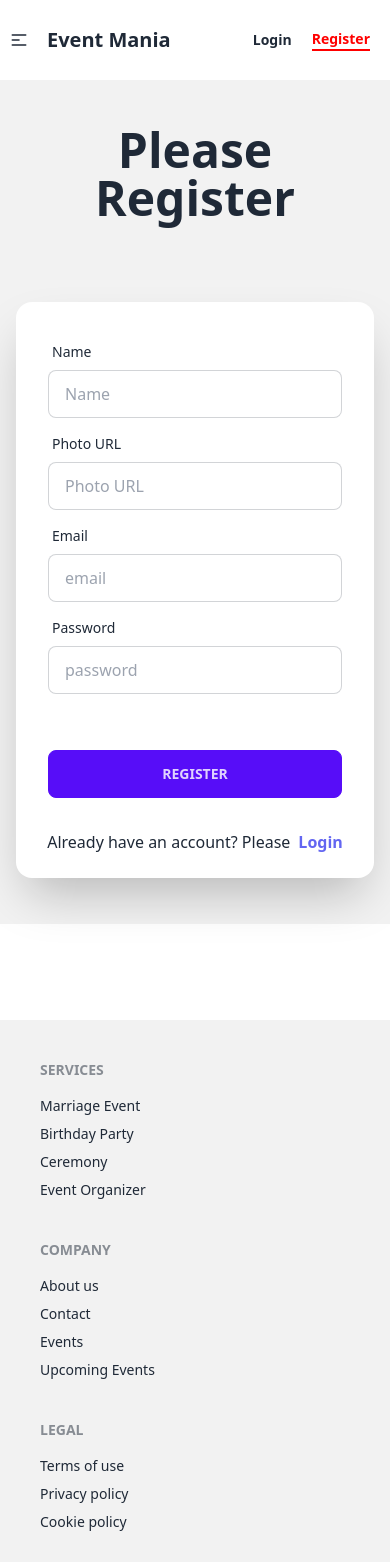
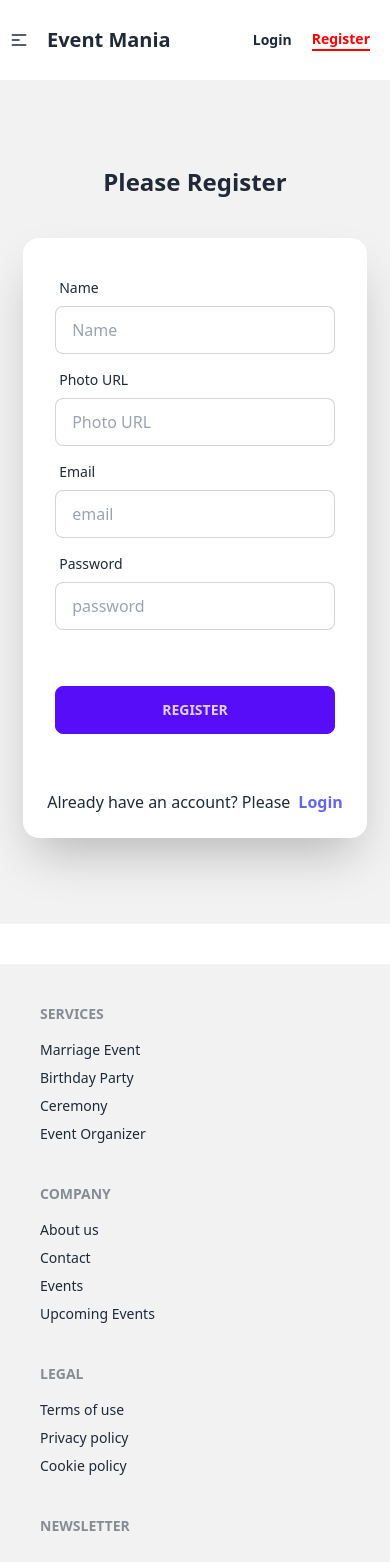
Before and after one commit to mamun-prodhan/event-mania, a React (Vite) app: page /register in a window 390 px wide. Shown: the top 1562 px of the page. Built offline with nearby package versions, Linux system fonts and the light colour scheme; no server answers.

Commit message:
responsive completed

```diff
--- a/src/Pages/Blogs/Blogs.jsx
+++ b/src/Pages/Blogs/Blogs.jsx
@@ -53,7 +53,7 @@ const Blogs = () => {
     },
   ];
   return (
-    <div className="my-8 lg:my-10">
+    <div className="my-8 lg:my-10 px-3 md:px-4 lg:px-0">
       <div className="text-center">
         <h2 className="text-3xl lg:text-4xl font-bold">EVENT MANIA</h2>
         <h2 className="text-xl md:text-2xl font-semibold my-4 lg:my-6">
--- a/src/Pages/Blogs/BlogsCard.jsx
+++ b/src/Pages/Blogs/BlogsCard.jsx
@@ -1,8 +1,8 @@
 const BlogsCard = ({ event }) => {
   const { eventName, photo, title, description } = event;
   return (
-    <div className="border rounded-lg">
-      <img src={photo} alt="" />
+    <div className="border rounded-xl">
+      <img className="rounded-t-xl" src={photo} alt="" />
       <div className="p-4">
         <p className="font-bold mt-3">{eventName}</p>
         <h2 className="text-xl font-bold my-3">{title}</h2>
--- a/src/Pages/Gallary/Gallary.jsx
+++ b/src/Pages/Gallary/Gallary.jsx
@@ -8,11 +8,11 @@ import images7 from "../../assets/confarence-event2.jpg";
 import images8 from "../../assets/engagement-party.jpg";
 const Gallary = () => {
   return (
-    <div className="my-10">
-      <h2 className="text-center md:text-3xl lg:text-4xl font-bold md:mb-10">
+    <div className="my-6 md:my-10 px-3 lg:px-0">
+      <h2 className="text-center text-2xl md:text-3xl lg:text-4xl font-bold mb-6 md:mb-10">
         Event Mania Gallary
       </h2>
-      <div className="grid grid-cols-1 md:grid-cols-2 lg:grid-cols-3 gap-6">
+      <div className="grid grid-cols-1 md:grid-cols-2 lg:grid-cols-3 gap-3 lg:gap-6">
         <img src={images1} alt="" />
         <img src={images2} alt="" />
         <img src={images3} alt="" />
--- a/src/Pages/Login/Login.jsx
+++ b/src/Pages/Login/Login.jsx
@@ -62,8 +62,10 @@ const Login = () => {
   return (
     <div className="hero min-h-screen bg-base-200">
       <div className="hero-content flex-col ">
-        <div className="text-center lg:text-left mb-16">
-          <h1 className="text-5xl font-bold">Please Login</h1>
+        <div className="text-center lg:text-left mb-6 md:mb-10">
+          <h1 className="text-2xl md:text-3xl lg:text-4xl font-bold">
+            Please Login
+          </h1>
         </div>
         <div className="card flex-shrink-0 w-full max-w-sm shadow-2xl bg-base-100">
           <form onSubmit={handleLogin} className="card-body pb-3">
--- a/src/Pages/Register/Register.jsx
+++ b/src/Pages/Register/Register.jsx
@@ -65,8 +65,10 @@ const Register = () => {
   return (
     <div className="hero min-h-screen bg-base-200">
       <div className="hero-content flex-col ">
-        <div className="text-center lg:text-left mb-16">
-          <h1 className="text-5xl font-bold">Please Register</h1>
+        <div className="text-center lg:text-left mb-6 md:mb-10">
+          <h1 className="text-2xl md:text-3xl lg:text-4xl font-bold">
+            Please Register
+          </h1>
         </div>
         <div className="card flex-shrink-0 w-full max-w-sm shadow-2xl bg-base-100">
           <form onSubmit={handleRegister} className="card-body">
@@ -125,7 +127,7 @@ const Register = () => {
               <button className="btn btn-primary">Register</button>
             </div>
           </form>
-          <p className="text-center mb-6">
+          <p className="text-center mt-6 mb-6 px-6">
             Already have an account? Please
             <Link to="/login" className="ms-2 font-bold text-indigo-500">
               Login
--- a/src/Pages/Shared/Footer/Footer.jsx
+++ b/src/Pages/Shared/Footer/Footer.jsx
@@ -1,6 +1,6 @@
 const Footer = () => {
   return (
-    <footer className=" footer  mt-24 p-10 bg-base-200 text-base-content">
+    <footer className=" footer mt-10 md:mt-24 p-10 bg-base-200 text-base-content">
       <nav className="md:mx-auto">
         <header className="footer-title">Services</header>
         <a className="link link-hover">Marriage Event</a>
```
